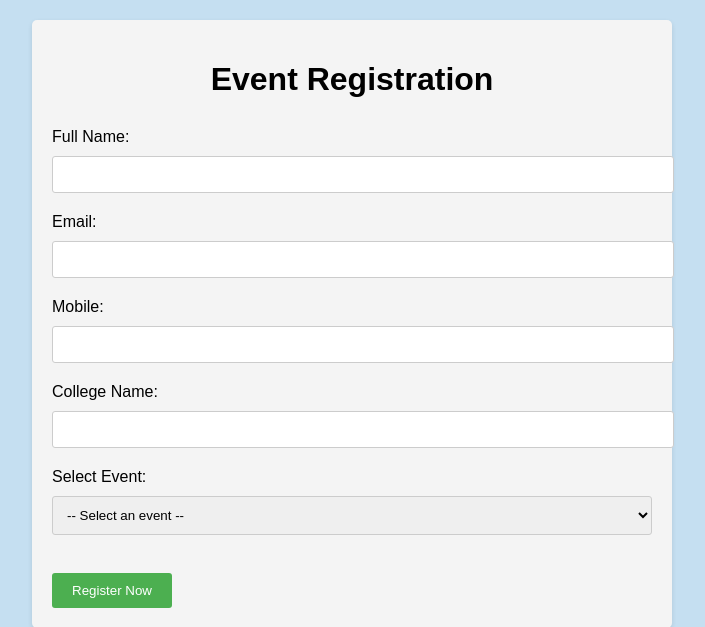
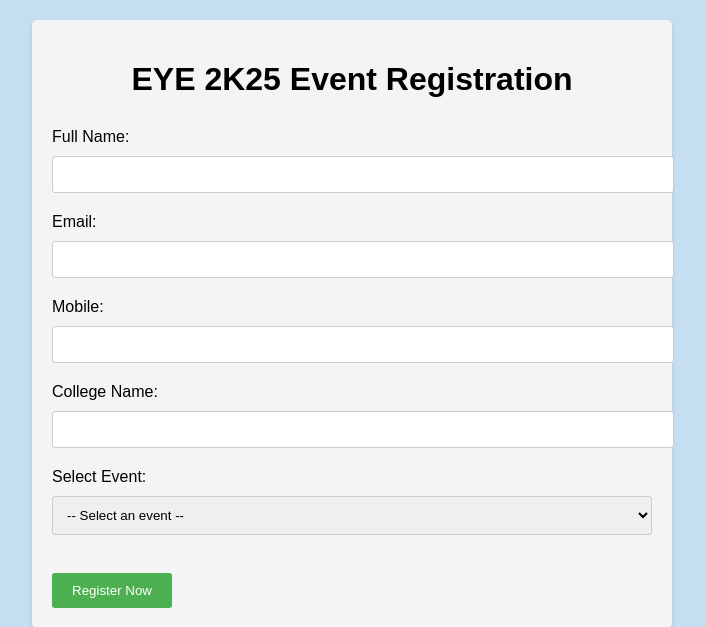
Before and after one commit to Sunilreddyyaparla/eye2k25, a Flask app: page /registration in a window 1280 px wide. Shown: the top 627 px of the page, without its empty margins (288-993 px from the left). Run offline with Flask 3, Linux system fonts and the light colour scheme.

Commit message:
Update registration.html

```diff
--- a/templates/registration.html
+++ b/templates/registration.html
@@ -1,13 +1,13 @@
 <!DOCTYPE html>
 <html>
 <head>
-    <title>Event Registration</title>
+    <title>EYE Event Registration</title>
     <link rel="icon" href="static/images/eye logo.png" type="image/icon type">
     <link rel="stylesheet" href="static/css/reg.css">
 </head>
 <body>
     <div class="container">
-        <h1>Event Registration</h1>
+        <h1>EYE 2K25 Event Registration</h1>
         {% with messages = get_flashed_messages(with_categories=true) %}
             {% if messages %}
                 {% for category, message in messages %}
```
